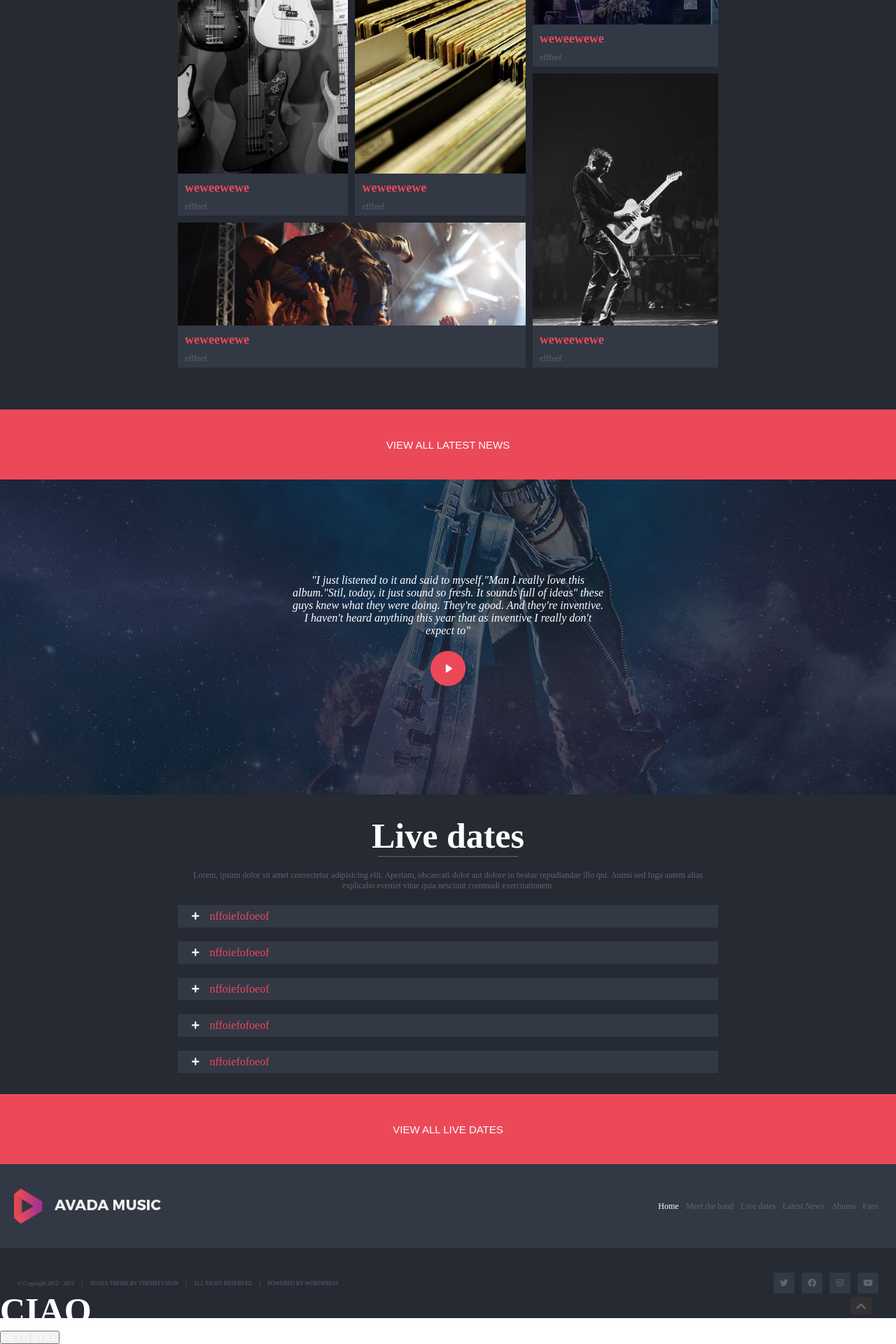
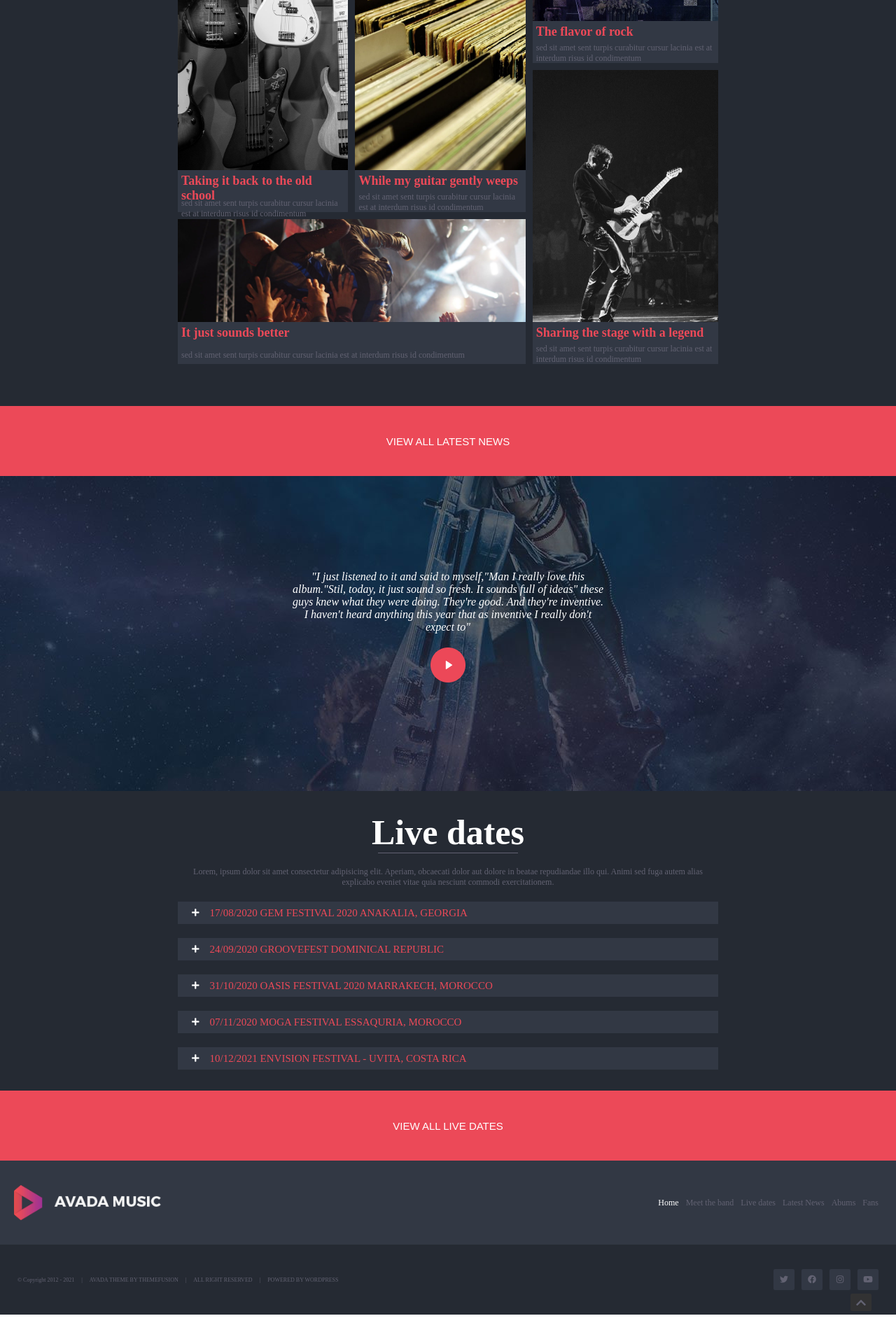
Before and after one commit to salzanopm/proj-html-vuejs, a Vue app: page / in a window 1280 px wide. Shown: the part 1328-3248 px from the top of the page at 70% size. After the commit the page ends 3206 px from the top, so only its background shows below. Built offline with nearby package versions, Linux system fonts and the light colour scheme.

Commit message:
finish fourth section static

```diff
--- a/src/App.vue
+++ b/src/App.vue
@@ -8,7 +8,6 @@
     <FourthSection />
     <ButtonBig2 />
     <Footer :links="linksArray" />
-    <Test />
   </div>
 </template>
 
@@ -21,7 +20,6 @@ import ThirdSection from "./components/ThirdSection.vue";
 import FourthSection from "./components/FourthSection.vue";
 import ButtonBig2 from "./components/ButtonBig2.vue";
 import Footer from "./components/Footer.vue";
-import Test from "./components/Test.vue";
 export default {
   name: "App",
   components: {
@@ -33,7 +31,6 @@ export default {
     FourthSection,
     ButtonBig2,
     Footer,
-    Test,
   },
   data: function() {
     return {
--- a/src/components/Footer.vue
+++ b/src/components/Footer.vue
@@ -97,6 +97,7 @@ export default {
     align-items: center;
     justify-content: center;
     border-radius: 2px;
+    cursor: pointer;
   }
 
   .logo-container {
--- a/src/components/FourthSection.vue
+++ b/src/components/FourthSection.vue
@@ -12,15 +12,67 @@
                 <div class="single-list">
                     <i v-on:click="open1=!open1" :class="{show:!open1}" class="fas fa-plus fa-xs"></i>
                     <i v-on:click="open1=!open1" :class="{show:open1}" class="fas fa-minus minus-container"></i>
-                    <p class="text-primary-color">nffoiefofoeof</p>
+                    <p class="text-primary-color common-text-big">17/08/2020 GEM festival 2020 anakalia, georgia</p>
                 </div>
                 <div :class="{show:open1}" class="opensection">
                     <div class="img-container">
                         <img src="../assets/img/fss-demo-main.jpg" alt="">
                     </div>
                     <div class="text-container">
-                        <h5>dnfknifief</h5>
-                        <p>dnifbifv</p>
+                        <h5>Untold Stories</h5>
+                        <p class="common-text-medium">Lorem ipsum dolor sit amet consectetur adipisicing elit. Distinctio amet incidunt, aliquam autem error dolore repellat quisquam! Reprehenderit voluptate accusamus, veritatis aliquam aut iusto, id sint nostrum reiciendis dolorem sunt!</p>
+                        <button class="button-red">Book now</button>
+                    </div>
+                </div>
+            </div>
+            <div class="list-container">
+                <div class="single-list">
+                    <i v-on:click="open3=!open3" :class="{show:!open3}" class="fas fa-plus fa-xs"></i>
+                    <i v-on:click="open3=!open3" :class="{show:open3}" class="fas fa-minus minus-container"></i>
+                    <p class="text-primary-color common-text-big">24/09/2020 groovefest dominical republic</p>
+                </div>
+                <div :class="{show:open3}" class="opensection">
+                    <div class="img-container">
+                        <img src="../assets/img/fss-demo-main.jpg" alt="">
+                    </div>
+                    <div class="text-container">
+                        <h5>Untold stories</h5>
+                        <p class="common-text-medium">Lorem ipsum dolor sit amet consectetur adipisicing elit. Distinctio amet incidunt, aliquam autem error dolore repellat quisquam! Reprehenderit voluptate accusamus, veritatis aliquam aut iusto, id sint nostrum reiciendis dolorem sunt!</p>
+                        <button class="button-red">Book now</button>
+                    </div>
+                </div>
+            </div>
+            <div class="list-container">
+                <div class="single-list">
+                    <i v-on:click="open4=!open4" :class="{show:!open4}" class="fas fa-plus fa-xs"></i>
+                    <i v-on:click="open4=!open4" :class="{show:open4}" class="fas fa-minus minus-container"></i>
+                    <p class="text-primary-color common-text-big">31/10/2020 oasis festival 2020 marrakech, morocco</p>
+                </div>
+                <div :class="{show:open4}" class="opensection">
+                    <div class="img-container">
+                        <img src="../assets/img/fss-demo-main.jpg" alt="">
+                    </div>
+                    <div class="text-container">
+                        <h5>Untold stories</h5>
+                        <p class="common-text-medium">Lorem ipsum dolor sit amet consectetur adipisicing elit. Distinctio amet incidunt, aliquam autem error dolore repellat quisquam! Reprehenderit voluptate accusamus, veritatis aliquam aut iusto, id sint nostrum reiciendis dolorem sunt!</p>
+                        <button class="button-red">Book now</button>
+                    </div>
+                </div>
+            </div>
+            <div class="list-container">
+                <div class="single-list">
+                    <i v-on:click="open5=!open5" :class="{show:!open5}" class="fas fa-plus fa-xs"></i>
+                    <i v-on:click="open5=!open5" :class="{show:open5}" class="fas fa-minus minus-container"></i>
+                    <p class="text-primary-color common-text-big">07/11/2020 moga festival essaquria, morocco</p>
+                </div>
+                <div :class="{show:open5}" class="opensection">
+                    <div class="img-container">
+                        <img src="../assets/img/fss-demo-main.jpg" alt="">
+                    </div>
+                    <div class="text-container">
+                        <h5>Untold stories</h5>
+                        <p class="common-text-medium">Lorem ipsum dolor sit amet consectetur adipisicing elit. Distinctio amet incidunt, aliquam autem error dolore repellat quisquam! Reprehenderit voluptate accusamus, veritatis aliquam aut iusto, id sint nostrum reiciendis dolorem sunt!</p>
+                        <button class="button-red">Book now</button>
                     </div>
                 </div>
             </div>
@@ -28,63 +80,16 @@
                 <div class="single-list">
                     <i v-on:click="open2=!open2" :class="{show:!open2}" class="fas fa-plus fa-xs"></i>
                     <i v-on:click="open2=!open2" :class="{show:open2}" class="fas fa-minus minus-container"></i>
-                    <p class="text-primary-color">nffoiefofoeof</p>
+                    <p class="text-primary-color common-text-big">10/12/2021 envision festival - uvita, costa rica</p>
                 </div>
                 <div :class="{show:open2}" class="opensection">
                     <div class="img-container">
                         <img src="../assets/img/fss-demo-main.jpg" alt="">
                     </div>
                     <div class="text-container">
-                        <h5>dnfknifief</h5>
-                        <p>dnifbifv</p>
-                    </div>
-                </div>
-            </div>
-            <div class="list-container">
-                <div class="single-list">
-                    <i v-on:click="open3=!open3" :class="{show:!open3}" class="fas fa-plus fa-xs"></i>
-                    <i v-on:click="open3=!open3" :class="{show:open3}" class="fas fa-minus minus-container"></i>
-                    <p class="text-primary-color">nffoiefofoeof</p>
-                </div>
-                <div :class="{show:open3}" class="opensection">
-                    <div class="img-container">
-                        <img src="../assets/img/fss-demo-main.jpg" alt="">
-                    </div>
-                    <div class="text-container">
-                        <h5>dnfknifief</h5>
-                        <p>dnifbifv</p>
-                    </div>
-                </div>
-            </div>
-            <div class="list-container">
-                <div class="single-list">
-                    <i v-on:click="open4=!open4" :class="{show:!open4}" class="fas fa-plus fa-xs"></i>
-                    <i v-on:click="open4=!open4" :class="{show:open4}" class="fas fa-minus minus-container"></i>
-                    <p class="text-primary-color">nffoiefofoeof</p>
-                </div>
-                <div :class="{show:open4}" class="opensection">
-                    <div class="img-container">
-                        <img src="../assets/img/fss-demo-main.jpg" alt="">
-                    </div>
-                    <div class="text-container">
-                        <h5>dnfknifief</h5>
-                        <p>dnifbifv</p>
-                    </div>
-                </div>
-            </div>
-            <div class="list-container">
-                <div class="single-list">
-                    <i v-on:click="open5=!open5" :class="{show:!open5}" class="fas fa-plus fa-xs"></i>
-                    <i v-on:click="open5=!open5" :class="{show:open5}" class="fas fa-minus minus-container"></i>
-                    <p class="text-primary-color">nffoiefofoeof</p>
-                </div>
-                <div :class="{show:open5}" class="opensection">
-                    <div class="img-container">
-                        <img src="../assets/img/fss-demo-main.jpg" alt="">
-                    </div>
-                    <div class="text-container">
-                        <h5>dnfknifief</h5>
-                        <p>dnifbifv</p>
+                        <h5>Untold stories</h5>
+                        <p class="common-text-medium">Lorem ipsum dolor sit amet consectetur adipisicing elit. Distinctio amet incidunt, aliquam autem error dolore repellat quisquam! Reprehenderit voluptate accusamus, veritatis aliquam aut iusto, id sint nostrum reiciendis dolorem sunt!</p>
+                        <button class="button-red">Book now</button>
                     </div>
                 </div>
             </div>
@@ -124,10 +129,15 @@ export default {
         }
     }
 
+    h5 {
+        margin: 5px 0;
+
+    }
+
     .minus-container {
         height: 20px;
         width: 20px;
-        background-color: red;
+        background-color: $brand_primary_color;
         display: flex;
         justify-content: center;
         align-items: center;
@@ -146,6 +156,7 @@ export default {
 
     .text-primary-color {
         color: $brand_primary_color;
+        text-transform: uppercase;
     }
 
     .opensection {
@@ -157,18 +168,23 @@ export default {
         width: 100px;
         height: 60px;
         position: absolute;
-        bottom: 20px;
+        top: 5px;
         left: 20px;
     }
     .text-container {
         position: absolute;
-        top: 20px;
+        top: -10px;
         left: 150px;
         text-align: left;
+        margin-bottom: 20px;
     }
     .show {
         display: none;
     }
 
+    button {
+        margin: 8px 0;
+    }
+
 
 </style>
--- a/src/components/SecondSection.vue
+++ b/src/components/SecondSection.vue
@@ -15,8 +15,8 @@
                             <div class="single-card-top-box">
                                 <div class="overlay"></div>
                                 <div class="text-card">
-                                    <h5>weweewewe</h5>
-                                    <p class="common-text-medium">efffeef</p>
+                                    <h5>Tecnology and music</h5>
+                                    <p class="common-text-medium">sed sit amet sent turpis curabitur cursur lacinia est at interdum risus id condimentum</p>
                                 </div>
                             </div>
                             <div class="middle-box">
@@ -24,15 +24,15 @@
                                     <div class="single-card-left-case">
                                         <div class="overlay"></div>
                                         <div class="text-card">
-                                        <h5>weweewewe</h5>
-                                        <p class="common-text-medium">efffeef</p>
+                                        <h5>Taking it back to the old school</h5>
+                                        <p class="common-text-medium">sed sit amet sent turpis curabitur cursur lacinia est at interdum risus id condimentum</p>
                                     </div>
                                     </div>
                                     <div class="single-card-right-case">
                                         <div class="overlay"></div>
                                         <div class="text-card">
-                                            <h5>weweewewe</h5>
-                                            <p class="common-text-medium">efffeef</p>
+                                            <h5>While my guitar gently weeps</h5>
+                                            <p class="common-text-medium">sed sit amet sent turpis curabitur cursur lacinia est at interdum risus id condimentum</p>
                                         </div>
                                     </div>
                                 </div>
@@ -40,8 +40,8 @@
                             <div class="single-card-bottom-box">
                                 <div class="overlay"></div>
                                 <div class="text-card">
-                                    <h5>weweewewe</h5>
-                                    <p class="common-text-medium">efffeef</p>
+                                    <h5>It just sounds better</h5>
+                                    <p class="common-text-medium">sed sit amet sent turpis curabitur cursur lacinia est at interdum risus id condimentum</p>
                                 </div>
                             </div>
                         </div>
@@ -51,15 +51,15 @@
                             <div class="single-card-up-row">
                                 <div class="overlay"></div>
                                 <div class="text-card">
-                                    <h5>weweewewe</h5>
-                                    <p class="common-text-medium">efffeef</p>
+                                    <h5>The flavor of rock</h5>
+                                    <p class="common-text-medium">sed sit amet sent turpis curabitur cursur lacinia est at interdum risus id condimentum</p>
                                 </div>
                             </div>
                             <div class="single-card-down-row">
                                 <div class="overlay"></div>
                                 <div class="text-card">
-                                    <h5>weweewewe</h5>
-                                    <p class="common-text-medium">efffeef</p>
+                                    <h5>Sharing the stage with a legend</h5>
+                                    <p class="common-text-medium">sed sit amet sent turpis curabitur cursur lacinia est at interdum risus id condimentum</p>
                                 </div>
                             </div>
                         </div>
@@ -87,7 +87,8 @@ export default {
         }
 
         p {
-            margin: 10px;
+            margin-top: 5px;
+            margin-left: 5px;
         }
     }
 
@@ -246,7 +247,8 @@ export default {
 
     h5 {
         height: 50%;
-        padding: 10px;
+        margin-top: 5px;
+        margin-left: 5px;
         color: $brand_primary_color;
     }
 
--- a/src/components/Test.vue
+++ /dev/null
@@ -1,24 +0,0 @@
-<template>
-<div>
-    <h2 class="static-class" :class="{green:colorfull}">CIAO</h2>
-    <button v-on:click="colorfull=!colorfull">metti stile</button>
-</div>
-</template>
-
-<script>
-export default {
-    name: 'Test',
-    data() {
-        return {
-            colorfull:false
-        }
-    }
-}
-</script>
-
-<style lang="scss">
-.green {
-    color:blue;
-    background-color: green;
-}
-</style>
```
Also changed, not shown: src/components/Header.vue (+6 -6 lines).
